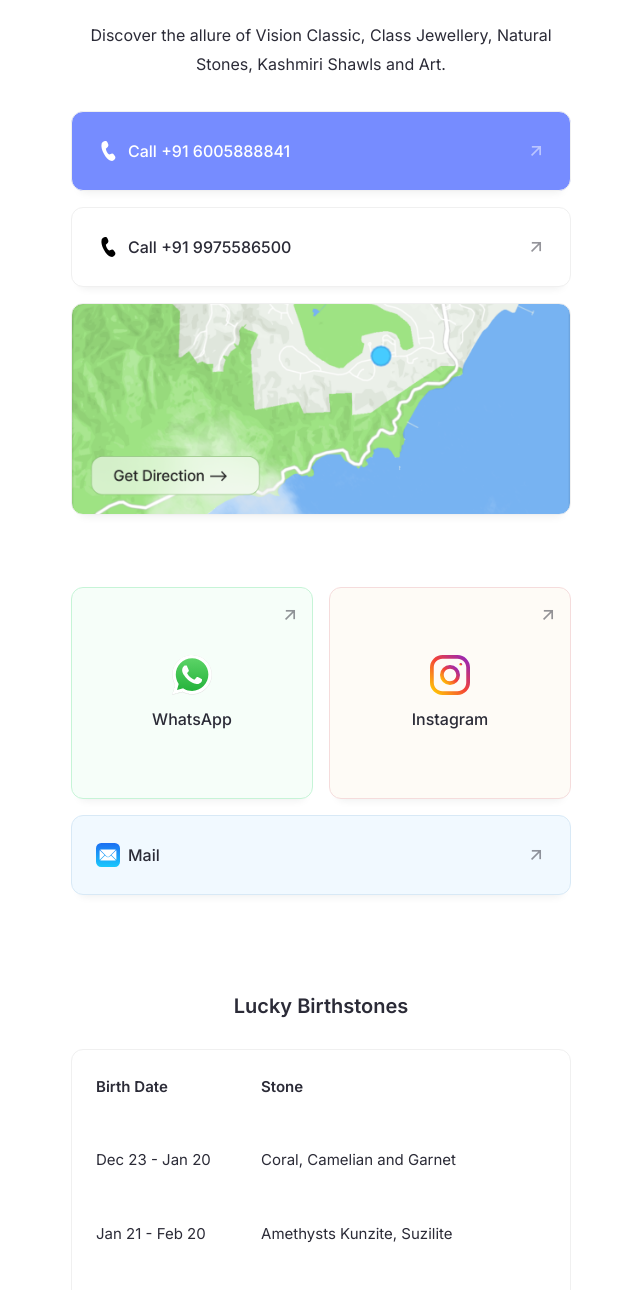
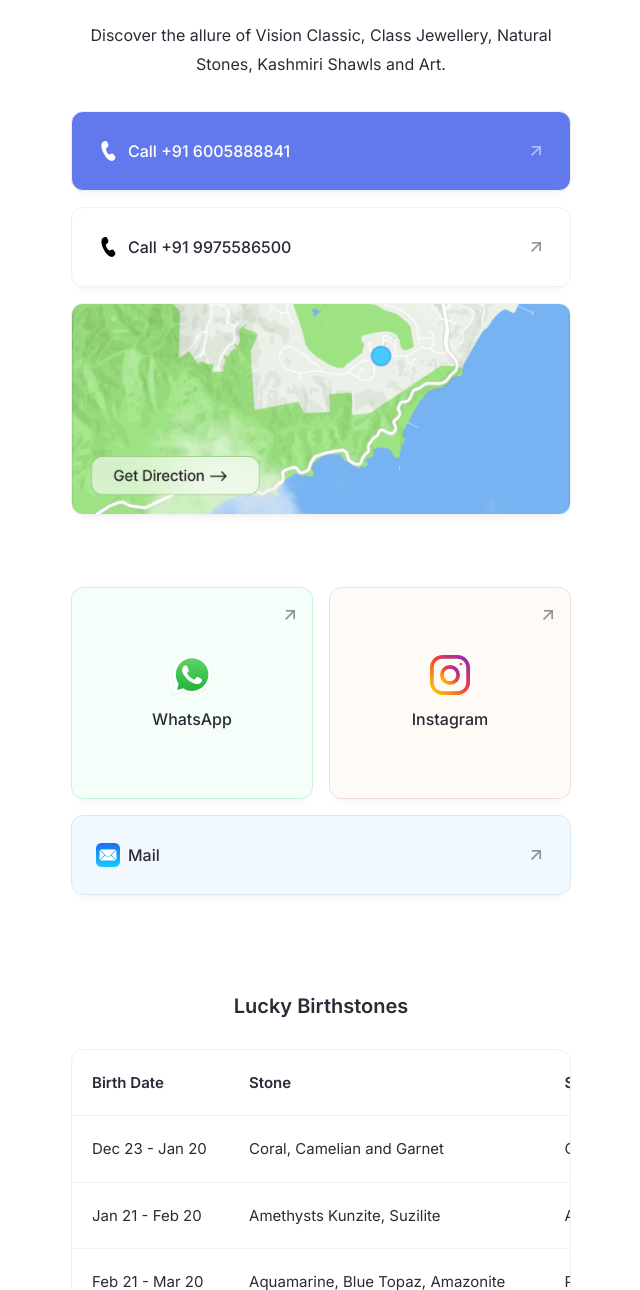
Before and after one commit to asrarreshi/lucky, a plain HTML site: page index.html in a window 1280 px wide. Shown: the part 430-1720 px from the top of the page, without its empty margins (319-959 px from the left). Drawn offline with nearby package versions, Linux system fonts and the light colour scheme.

Commit message:
Update global.css

```diff
--- a/css/global.css
+++ b/css/global.css
@@ -227,7 +227,7 @@ select {
 }
 
 .header-m a:nth-of-type(1) {
-    background-color: #768cff;
+    background-color: #6279ee;
     color: #fff;
 }
 
@@ -538,12 +538,16 @@ table {
 
 td,
 th {
-    padding: 24px;
+    padding: 20px;
     text-align: left;
     font-size: 15px;
     color: #2b2b37;
     line-height: 1.7;
     text-wrap: nowrap;
+}
+
+tr:not(:last-child) {
+    border-bottom: 1px solid #f0f0f0;
 }
 
 th {
```
